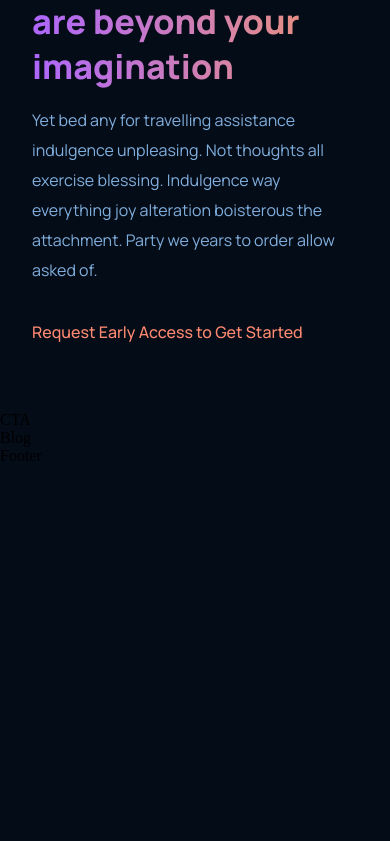
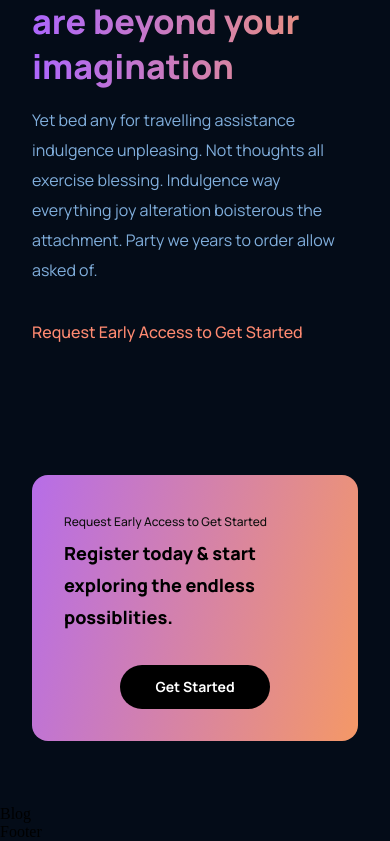
Before and after one commit to Fatima-hub333/react-website, a React (Create React App) app: page / in a window 390 px wide. Shown: the part 3805-4646 px from the top of the page. Before the commit the page ends 4270 px from the top, so only its background shows below. Built offline with nearby package versions, Linux system fonts and the light colour scheme.

Commit message:
done with cta section content & styling

```diff
--- a/src/components/cta/CTA.jsx
+++ b/src/components/cta/CTA.jsx
@@ -3,7 +3,15 @@
 
 const CTA = () => {
   return (
-    <div>CTA</div>
+    <div className='gpt3__cta'>
+      <div className='gpt3__cta-content'>
+        <p>Request Early Access to Get Started</p>
+        <h3>Register today & start exploring the endless possiblities.</h3>
+      </div>
+      <div className='gpt3__cta-btn'>
+        <button type="button">Get Started</button>
+      </div>
+    </div>
   )
 }
 
--- a/src/components/cta/cta.css
+++ b/src/components/cta/cta.css
@@ -0,0 +1,74 @@
+.gpt3__cta {
+  display: flex;
+  justify-content: space-between;
+  align-items: center;
+  flex-direction: row;
+  padding: 2rem;
+  margin: 4rem;
+  border-radius: 1rem;
+  background: var(--gradient-bar);
+}
+
+.gpt3__cta-content p {
+  font-family: var(--font-family);
+  font-weight: 500;
+  font-size: 12px;
+  line-height: 30px;
+  color: #0e0e0e;
+}
+
+.gpt3__cta-content h3 {
+  font-family: var(--font-family);
+  font-size: 24px;
+  font-weight: 800;
+  line-height: 45px;
+  color: #000000;
+}
+
+.gpt3__cta-btn {
+  display: flex;
+  justify-content: center;
+  align-items: center;
+  margin-left: 2rem;
+}
+
+.gpt3__cta-btn button {
+  background: #000000;
+  color: #ffffff;
+  border-radius: 40px;
+  font-family: var(--font-family);
+  font-weight: bold;
+  font-size: 18px;
+  line-height: 30px;
+  padding: 0.5rem 1rem;
+  border: none;
+  outline: none;
+  cursor: pointer;
+  min-width: 150px;
+}
+
+@media screen and (max-width: 650px) {
+  .gpt3__cta {
+    flex-direction: column;
+  }
+
+  .gpt3__cta-btn {
+    margin: 2rem 0 0;
+  }
+}
+
+@media screen and (max-width: 550px) {
+  .gpt3__cta {
+    margin: 4rem 2rem;
+  }
+
+  .gpt3__cta-content h3 {
+    font-size: 18px;
+    line-height: 32px;
+  }
+
+  .gpt3__cta-btn button {
+    font-size: 14px;
+    line-height: 28px;
+  }
+}
```
